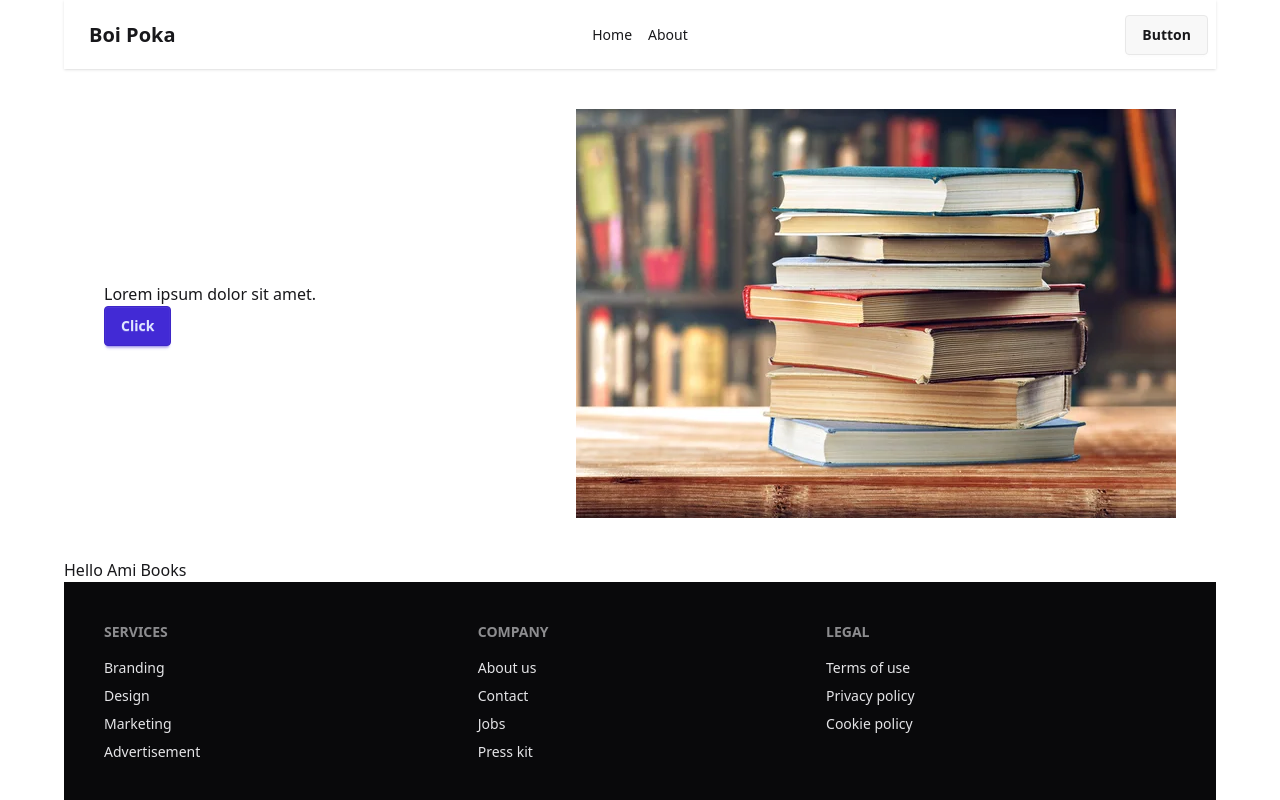
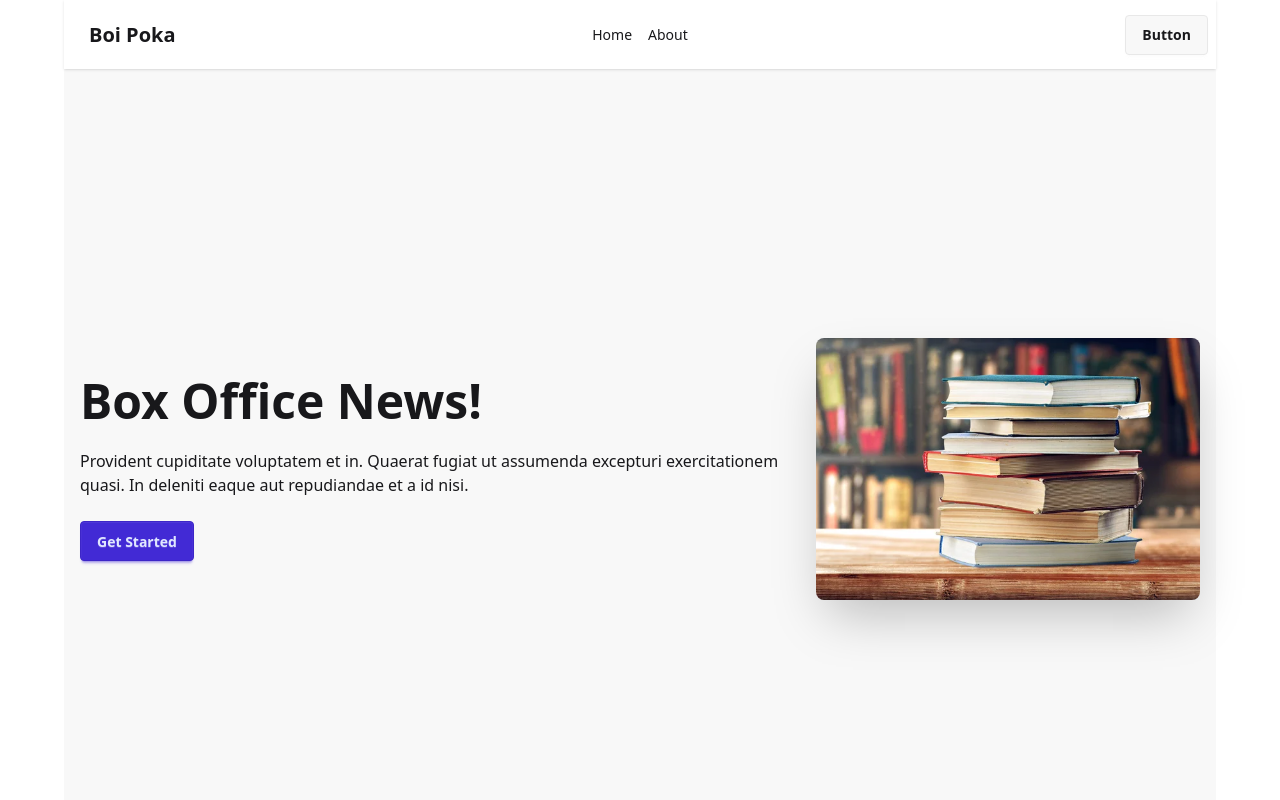
Before and after one commit to mdmhrz/boi-poka, a React (Vite) app: page / in a window 1280 px wide. Shown: the top 800 px of the page. Built offline with nearby package versions, Linux system fonts and the light colour scheme.

Commit message:
Books data loadning change to loader from routes and using map single book loading complete

```diff
--- a/src/Routes/Routes.jsx
+++ b/src/Routes/Routes.jsx
@@ -13,6 +13,7 @@ export const router = createBrowserRouter([
         errorElement: <ErrorPage></ErrorPage>,
         children: [{
             index: true,
+            loader: () => fetch('booksData.json'),
             path: '/',
             Component: Home,
         }]
--- a/src/components/Banner/Banner.jsx
+++ b/src/components/Banner/Banner.jsx
@@ -3,13 +3,20 @@ import bookimage from '../../assets/books.jpg'
 
 const Banner = () => {
     return (
-        <div className='flex justify-between items-center gap-10 p-10'>
-            <div>
-                <h1>Lorem ipsum dolor sit amet.</h1>
-                <button className='btn btn-primary'>Click</button>
-            </div>
-            <div>
-                <img className='w-[full]' src={bookimage} alt="" />
+        <div className="hero bg-base-200 min-h-screen">
+            <div className="hero-content flex-col lg:flex-row-reverse">
+                <img
+                    src={bookimage}
+                    className="max-w-sm rounded-lg shadow-2xl"
+                />
+                <div>
+                    <h1 className="text-5xl font-bold">Box Office News!</h1>
+                    <p className="py-6">
+                        Provident cupiditate voluptatem et in. Quaerat fugiat ut assumenda excepturi exercitationem
+                        quasi. In deleniti eaque aut repudiandae et a id nisi.
+                    </p>
+                    <button className="btn btn-primary">Get Started</button>
+                </div>
             </div>
         </div>
     );
--- /dev/null
+++ b/src/pages/Book/Book.jsx
@@ -0,0 +1,15 @@
+import React, { use } from 'react';
+
+const Book = ({ singleBook }) => {
+
+    // const data = use(bookPromise);
+    // console.log(data);
+
+    return (
+        <div>
+            <h1>Hello Single Book</h1>
+        </div>
+    );
+};
+
+export default Book;
--- a/src/pages/Books/Books.jsx
+++ b/src/pages/Books/Books.jsx
@@ -1,17 +1,30 @@
-import React, { useEffect, useState } from 'react';
+import React, { Suspense, useEffect, useState } from 'react';
+import Book from '../Book/Book';
 
-const Books = () => {
+const Books = ({ data }) => {
 
     const [allBooks, setAllBooks] = useState([]);
 
-    useEffect(() => { }, []);
-    fetch('booksData.json')
-        .then(res => res.json()).then(data => {
-            setAllBooks(data)
-        })
+
+    // *Way 1 for Data Fetching
+    // useEffect(() => {
+    //     fetch('booksData.json').then(res => res.json()).then(data =>
+    //         setAllBooks(data)
+    //     )
+    // }, []);
+
+    // Way-2 for Data Fetching
+    // const bookPromise = fetch('booksData.json').then(res => res.json());
+
+
     return (
         <div>
-            <h1>Hello Ami Books</h1>
+            <h1 className='text-3xl text-center p-6'>Books</h1>
+            <Suspense fallback={<span>Loading......</span>}>
+                {
+                    data.map(singleBook => <Book key={singleBook.bookId} data={data}></Book>)
+                }
+            </Suspense>
         </div>
     );
 };
--- a/src/pages/Home/Home.jsx
+++ b/src/pages/Home/Home.jsx
@@ -1,13 +1,17 @@
 import React from 'react';
 import Banner from '../../components/Banner/Banner';
 import Books from '../Books/Books';
+import { useLoaderData } from 'react-router';
 
 const Home = () => {
+
+    const data = useLoaderData();
+    // console.log(data);
+
     return (
         <div>
             <Banner></Banner>
-            <Books></Books>
-
+            <Books data={data}></Books>
         </div>
     );
 };
```
